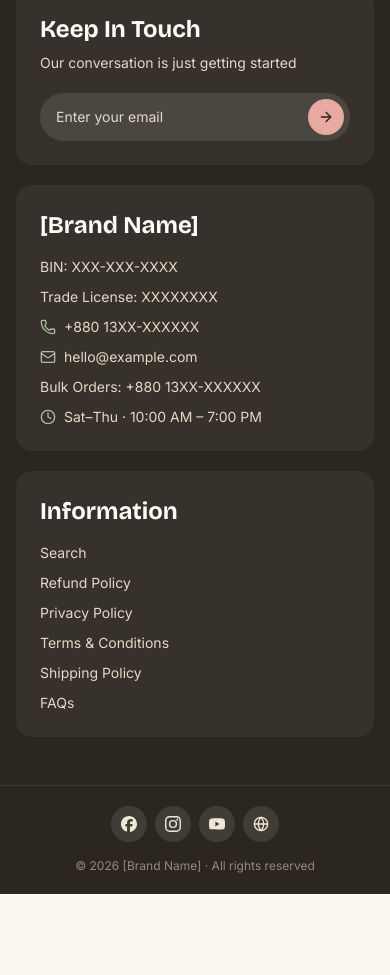
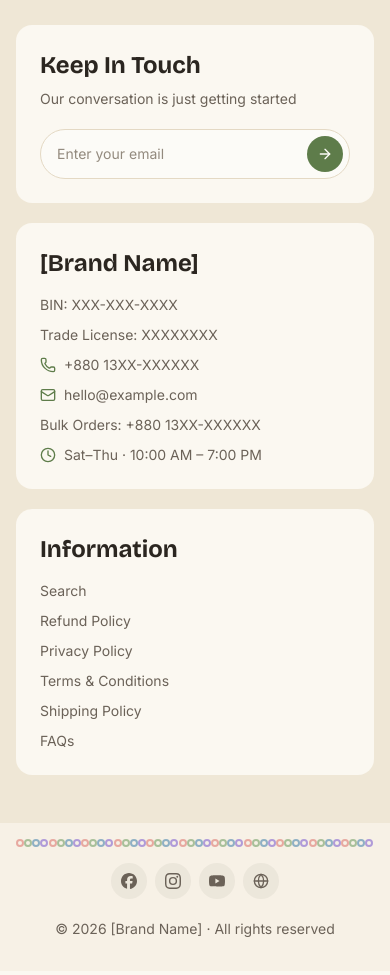
Before and after one commit to nabid-ahamed/montessori-toy-store, a Next.js app: page / in a window 390 px wide. Shown: the part 3300-4275 px from the top of the page. Before the commit the page ends 4250 px from the top, so only its background shows below. Built offline with nearby package versions, Linux system fonts and the light colour scheme.

Commit message:
feat:mobile responsive check for profile

```diff
--- a/src/components/layout/footer.tsx
+++ b/src/components/layout/footer.tsx
@@ -2,6 +2,60 @@ import Link from "next/link";
 import { Globe, Phone, Mail, Clock, ArrowRight } from "lucide-react";
 import { footerInfo, socials, type Social } from "@/lib/mock/nav";
 import { BRAND_NAME } from "@/lib/config";
+import { cn } from "@/lib/utils";
+
+// ── Copyright-bar building blocks (babies.co.nz style) ──────────────────────
+
+// Outlined multi-colour dots that run edge-to-edge above the copyright row.
+// Colours cycle pink → green → blue → purple, matching the brand play accents.
+const DOT_COLORS = [
+  "border-blush",
+  "border-neem-soft",
+  "border-dusty-blue",
+  "border-[#b09bd8]",
+];
+
+function DottedDivider() {
+  return (
+    <div className="flex justify-between overflow-hidden px-4 py-4 sm:px-6">
+      {Array.from({ length: 44 }).map((_, i) => (
+        <span
+          key={i}
+          className={cn(
+            "size-2 shrink-0 rounded-full border-2 bg-transparent",
+            DOT_COLORS[i % DOT_COLORS.length],
+          )}
+        />
+      ))}
+    </div>
+  );
+}
+
+// Scalloped top trim — a row of coloured half-circle "domes" hanging from the
+// footer's top edge. Fixed-width so the dome proportions stay consistent; the
+// row overflows and clips at the screen edges (same look as the reference).
+const SCALLOP_COLORS = [
+  "bg-[#9385d4]", // purple
+  "bg-[#86d07f]", // green
+  "bg-[#ec6a8d]", // pink
+  "bg-[#6fa3e0]", // blue
+];
+
+function ScallopTop() {
+  return (
+    <div className="flex overflow-hidden" aria-hidden>
+      {Array.from({ length: 60 }).map((_, i) => (
+        <span
+          key={i}
+          className={cn(
+            "h-9 w-16 shrink-0 rounded-b-full",
+            SCALLOP_COLORS[i % SCALLOP_COLORS.length],
+          )}
+        />
+      ))}
+    </div>
+  );
+}
 
 // lucide dropped brand icons, so social glyphs are inline SVG (simple-icons paths).
 const brandPath: Record<Exclude<Social["icon"], "globe">, string> = {
@@ -22,29 +76,30 @@ function SocialIcon({ icon }: { icon: Social["icon"] }) {
   );
 }
 
-const cardClass = "rounded-2xl bg-white/5 p-6 sm:p-8";
+const cardClass = "rounded-2xl bg-cream-50 p-6 sm:p-8";
 
 export function Footer() {
   return (
-    <footer className="bg-ink text-cream-200">
+    <footer className="bg-cream-200 text-ink">
+      <ScallopTop />
       <div className="mx-auto grid max-w-6xl gap-5 px-4 py-12 sm:px-6 lg:grid-cols-3">
         {/* Keep In Touch (newsletter) */}
         <div className={cardClass}>
-          <h2 className="font-display text-2xl font-bold text-paper">Keep In Touch</h2>
-          <p className="mt-2 text-sm text-cream-300">
+          <h2 className="font-display text-2xl font-bold text-ink">Keep In Touch</h2>
+          <p className="mt-2 text-sm text-ink-muted">
             Our conversation is just getting started
           </p>
-          <div className="mt-5 flex items-center gap-2 rounded-full bg-white/10 p-1.5 pl-4">
+          <div className="mt-5 flex items-center gap-2 rounded-full border border-cream-300 bg-paper p-1.5 pl-4">
             <input
               type="email"
               placeholder="Enter your email"
               aria-label="Email address"
-              className="flex-1 bg-transparent text-sm text-paper outline-none placeholder:text-cream-300"
+              className="flex-1 bg-transparent text-sm text-ink outline-none placeholder:text-ink-soft"
             />
             <button
               type="button"
               aria-label="Subscribe"
-              className="flex size-9 shrink-0 items-center justify-center rounded-full bg-blush text-ink transition-colors hover:bg-paper"
+              className="flex size-9 shrink-0 items-center justify-center rounded-full bg-neem text-paper transition-colors hover:bg-neem-deep"
             >
               <ArrowRight className="size-4" />
             </button>
@@ -53,19 +108,19 @@ export function Footer() {
 
         {/* Company */}
         <div className={cardClass}>
-          <h2 className="font-display text-2xl font-bold text-paper">{BRAND_NAME}</h2>
-          <div className="mt-4 space-y-2.5 text-sm text-cream-300">
+          <h2 className="font-display text-2xl font-bold text-ink">{BRAND_NAME}</h2>
+          <div className="mt-4 space-y-2.5 text-sm text-ink-muted">
             <p>BIN: XXX-XXX-XXXX</p>
             <p>Trade License: XXXXXXXX</p>
             <p className="flex items-center gap-2">
-              <Phone className="size-4 text-neem-soft" /> +880 13XX-XXXXXX
+              <Phone className="size-4 text-neem" /> +880 13XX-XXXXXX
             </p>
             <p className="flex items-center gap-2">
-              <Mail className="size-4 text-neem-soft" /> hello@example.com
+              <Mail className="size-4 text-neem" /> hello@example.com
             </p>
             <p>Bulk Orders: +880 13XX-XXXXXX</p>
             <p className="flex items-start gap-2">
-              <Clock className="mt-0.5 size-4 shrink-0 text-neem-soft" />
+              <Clock className="mt-0.5 size-4 shrink-0 text-neem" />
               <span>Sat–Thu · 10:00 AM – 7:00 PM</span>
             </p>
           </div>
@@ -73,11 +128,11 @@ export function Footer() {
 
         {/* Information */}
         <div className={cardClass}>
-          <h2 className="font-display text-2xl font-bold text-paper">Information</h2>
+          <h2 className="font-display text-2xl font-bold text-ink">Information</h2>
           <ul className="mt-4 space-y-2.5 text-sm">
             {footerInfo.map((l) => (
               <li key={l.href}>
-                <Link href={l.href} className="text-cream-300 hover:text-paper">
+                <Link href={l.href} className="text-ink-muted hover:text-ink">
                   {l.labelBn}
                 </Link>
               </li>
@@ -86,22 +141,24 @@ export function Footer() {
         </div>
       </div>
 
-      {/* social + copyright */}
-      <div className="border-t border-white/10">
-        <div className="mx-auto flex max-w-6xl flex-col items-center justify-between gap-4 px-6 py-5 sm:flex-row">
+      {/* copyright bar — social icons left, brand/copyright right. */}
+      <div className="bg-cream-100 text-ink-muted">
+        <DottedDivider />
+        <div className="mx-auto flex max-w-6xl flex-col items-center justify-between gap-5 px-6 pb-8 sm:flex-row sm:gap-4">
           <div className="flex items-center gap-2">
             {socials.map((s) => (
               <Link
                 key={s.label}
                 href={s.href}
                 aria-label={s.label}
-                className="flex size-9 items-center justify-center rounded-full bg-white/10 text-cream-200 transition-colors hover:bg-neem hover:text-paper"
+                className="flex size-9 items-center justify-center rounded-full bg-ink/5 text-ink-muted transition-colors hover:bg-neem hover:text-paper"
               >
                 <SocialIcon icon={s.icon} />
               </Link>
             ))}
           </div>
-          <p className="text-xs text-ink-soft">
+
+          <p className="text-sm text-ink-muted">
             © 2026 {BRAND_NAME} · All rights reserved
           </p>
         </div>
--- a/src/lib/mock/nav.ts
+++ b/src/lib/mock/nav.ts
@@ -49,5 +49,5 @@ export const bottomNav = [
   { labelBn: "Home", href: "/", icon: "home" as const },
   { labelBn: "Category", href: "/collections/all", icon: "grid" as const },
   { labelBn: "Cart", href: "/cart", icon: "cart" as const },
-  { labelBn: "Profile", href: "/account", icon: "user" as const },
+  { labelBn: "Profile", href: "/signin", icon: "user" as const },
 ];
```
